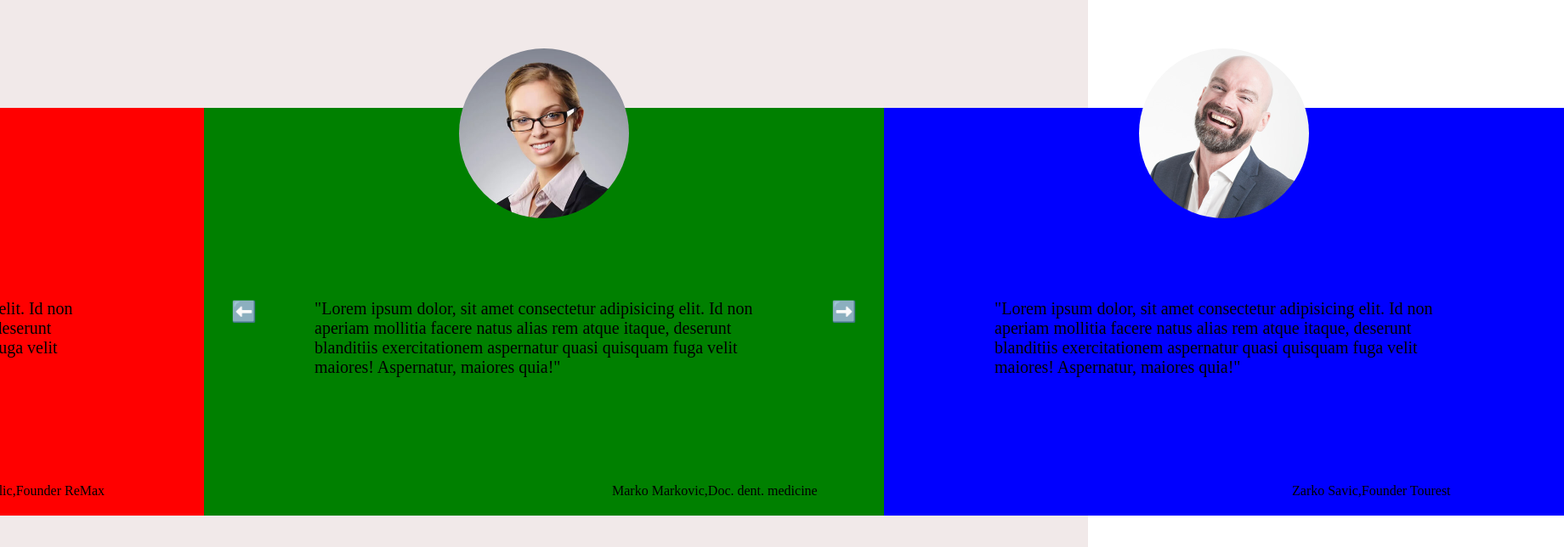
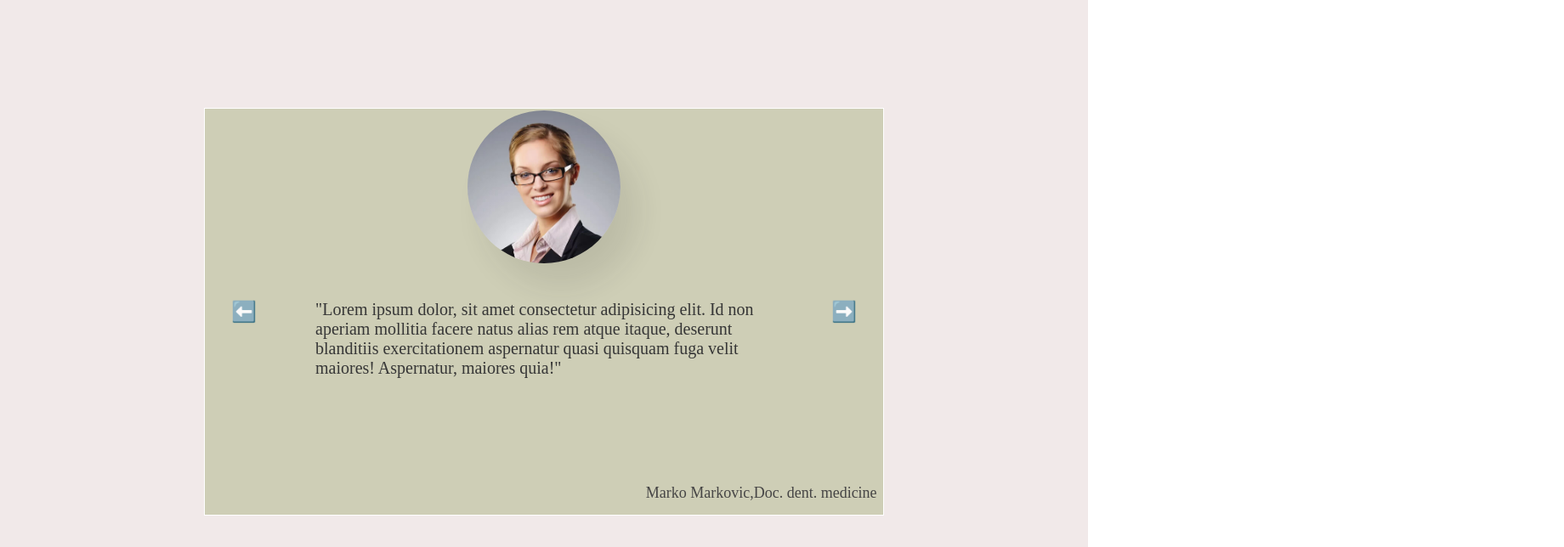
Before and after one commit to sasanedicbn/Landing-page, a website built with Vite: page Landing page/index.html in a window 1280 px wide. Shown: the part 1620-2264 px from the top of the page at 85% size, 1840 px wide, since content can reach past the window. Built offline with nearby package versions, Linux system fonts and the light colour scheme.

Commit message:
Finish UX for slider

```diff
--- a/Landing page/style.css
+++ b/Landing page/style.css
@@ -298,10 +298,7 @@ section{
   position: relative;
   width: 100%;
   height: 100%;
-  /* margin: 0 auto; */
-  /* width: 50rem; */
-  /* overflow: hidden; */
-
+  overflow: hidden;
 }
 .slider-child{
   position: absolute;
@@ -312,19 +309,13 @@ section{
   transition: ease-out 1s;
   height: 30rem;
   z-index: 5;
+  background-color: rgb(206, 206, 182);
+  border: 1px solid white;
 }
 .slider-first {
-  background-color: red;
   transform: translateX(-100%);
 }
-
-.slider-second {
-  background-color: green;
-  /* transform: translateX(0); */
-}
-
 .slider-third {
-  background-color: blue;
   transform: translateX(100%);
 }
 
@@ -351,23 +342,26 @@ section{
 #testimonial-img{
   transform: none;
   animation: none;
-  width: 200px;
-  height: 200px;
+  width: 180px;
+  height: 180px;
   padding-top: 0;
   border-radius: 100%;
   position: absolute;
-  top:-20px;
+  top:47.5px;
   left: 50%;
   transform: translate(-50%,-25%);
-  /* border:2px solidblue; */
+  box-shadow: 20px 28px 34px rgba(36, 35, 35, 0.1);
 }
 .testimonial-description{
   font-size: 20px;
   margin-top: 150px;
   margin: 225px 130px;
+  color: rgb(54, 54, 54);
 }
 .testimonial-author{
   margin-top: -100px;
-  margin-left: 60%;
+  margin-left: 65%;
+  font-size: 18px;
   font-weight: 500;
+  color: rgb(70, 69, 69);
 }
```
